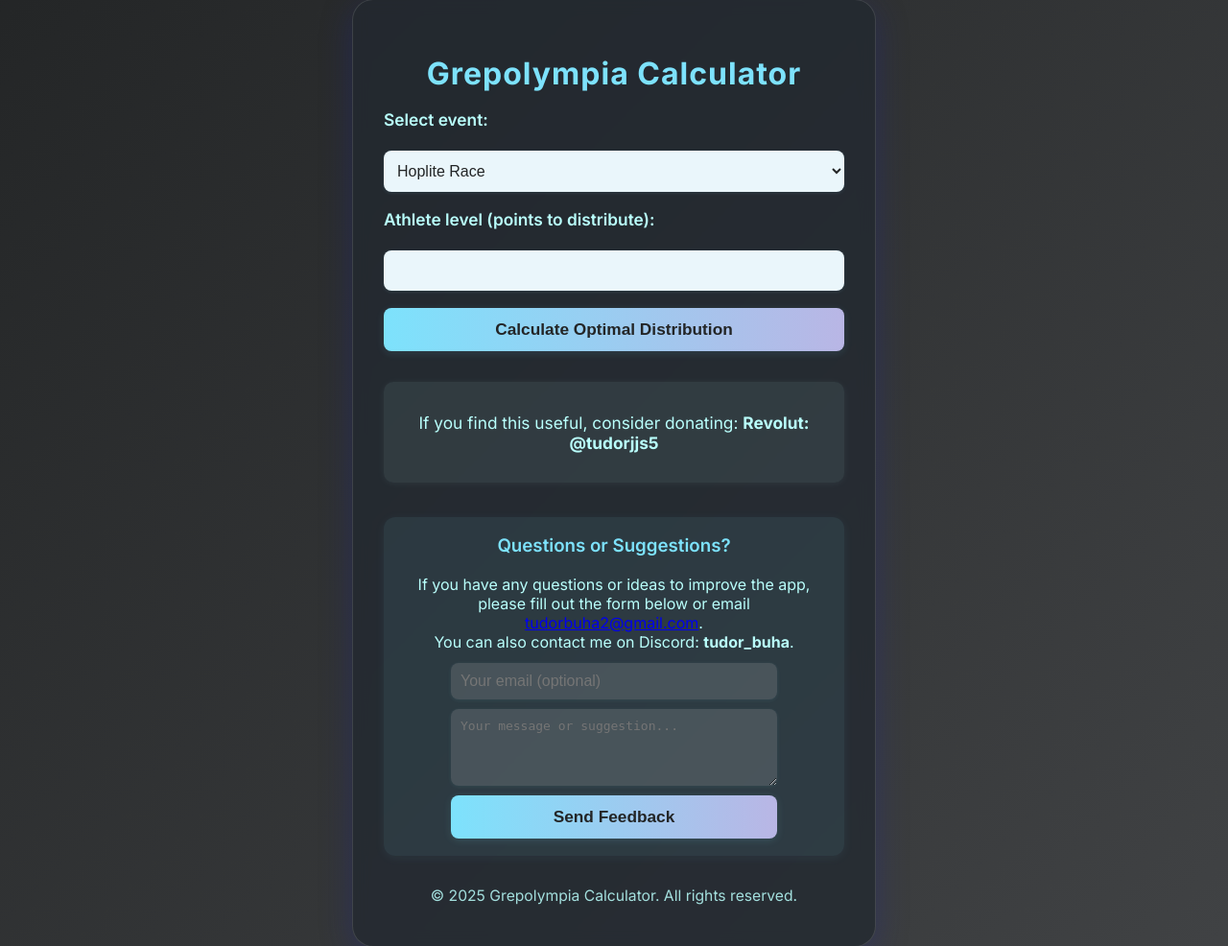
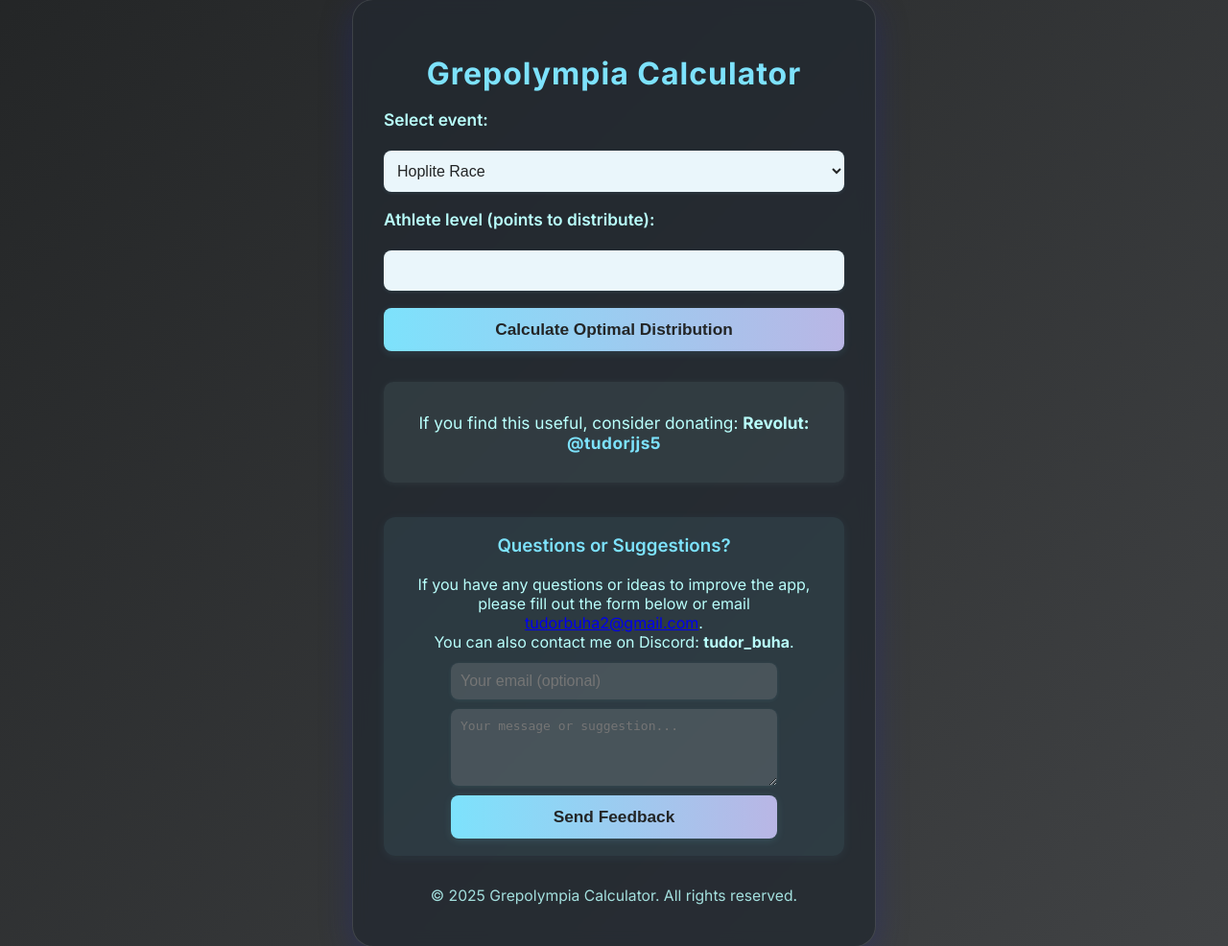
Before and after one commit to TudorBuha/grepolympia-calculator, a Flask app: page / in a window 1280 px wide. Shown: the part 61-1047 px from the top of the page at 96% size. Run offline with Flask 3, Linux system fonts and the light colour scheme.

Commit message:
Design centered for revo

```diff
--- a/static/style.css
+++ b/static/style.css
@@ -210,3 +210,9 @@ li {
     font-size: 0.98em;
     opacity: 0.85;
 }
+
+.revolut-tag {
+    color: #7de2fc;
+    font-weight: 700;
+    letter-spacing: 0.5px;
+}
--- a/templates/index.html
+++ b/templates/index.html
@@ -49,7 +49,9 @@
         {% endif %}
 
         <div class="donate">
-            <p>If you find this useful, consider donating: <strong>Revolut: @tudorjjs5</strong></p>
+            <p style="text-align:center;">
+                If you find this useful, consider donating: <strong>Revolut: <span class="revolut-tag">@tudorjjs5</span></strong>
+            </p>
         </div>
 
         <div class="contact">
```
